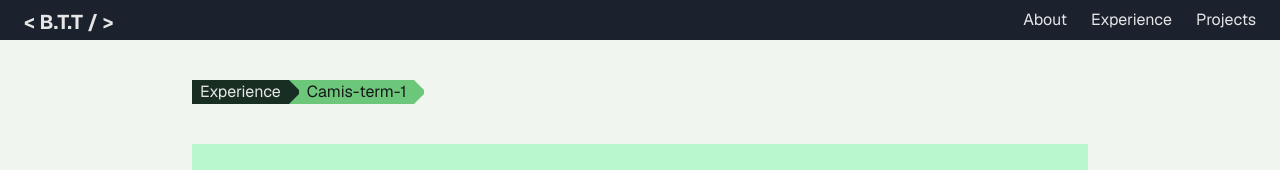
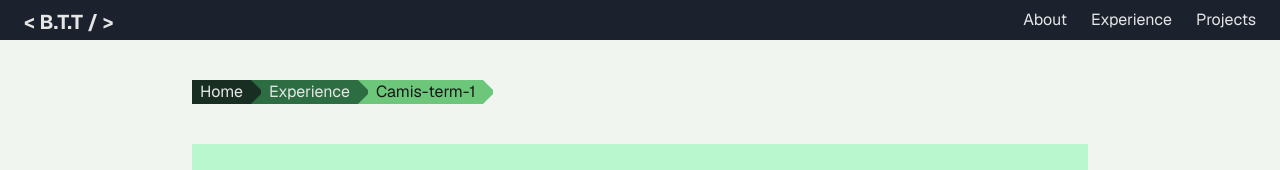
Before and after one commit to Ben-Turner-Theijsmeijer/Portfolio, a Next.js app: page /Ben-Turner/experience/Camis-term-1 in a window 1280 px wide. Shown: the top 170 px of the page. Built offline with nearby package versions, Linux system fonts and the light colour scheme.

Commit message:
added a breadcrumb trail to experience pages

```diff
--- a/app/experience/[slug]/page.tsx
+++ b/app/experience/[slug]/page.tsx
@@ -22,8 +22,10 @@ export default function ExperiencePage ({ params }: { params: Promise<{ slug: st
             <div className="w-full max-w-[1600px] mx-auto whitespace-pre-line grid grid-cols-1 justify-items-center">
                 {/* breadcrumb trail */}
                 <div className="w-[70%] flex mt-10">
-                    <div className="bg-[var(--accent5)] px-2 text-[var(--nav-foreground)]">Experience</div>
-                    <div className="bg-[var(--accent3)] border-t-10 border-t-transparent border-b-10 border-b-transparent border-l-10 border-l-[var(--accent5)]"></div>
+                    <div className="bg-[var(--accent5)] px-2 text-[var(--nav-foreground)]">Home</div>
+                    <div className="bg-[var(--accent4)] border-t-10 border-t-transparent border-b-10 border-b-transparent border-l-10 border-l-[var(--accent5)]"></div>
+                    <div className="bg-[var(--accent4)] px-2 text-[var(--nav-foreground)]">Experience</div>
+                    <div className="bg-[var(--accent3)] border-t-10 border-t-transparent border-b-10 border-b-transparent border-l-10 border-l-[var(--accent4)]"></div>
                     <div className="bg-[var(--accent3)] px-2">{experience.slug}</div>
                     <div className="border-t-10 border-t-transparent border-b-10 border-b-transparent border-l-10 border-l-[var(--accent3)]"></div>
                 </div>
```
